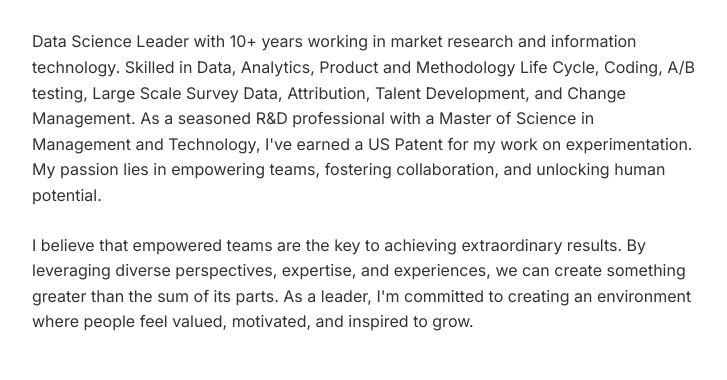
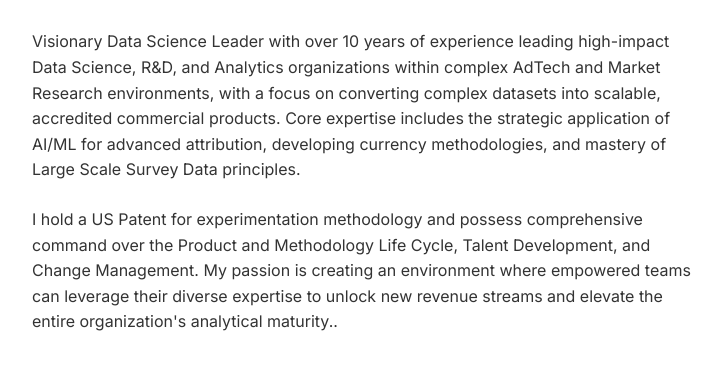
Before and after one commit to ajete/ajete.github.io, a plain HTML site: page index.html in a window 1280 px wide. Shown: the part 331-711 px from the top of the page, without its empty margins (276-1003 px from the left). Drawn offline with Linux system fonts and the light colour scheme.

Commit message:
Update index.html
overview update

```diff
--- a/index.html
+++ b/index.html
@@ -62,15 +62,14 @@
 
                 <h2>About</h2>
 
-                <p>Data Science Leader with 10+ years working in market research and information technology. Skilled in Data,
-Analytics, Product and Methodology Life Cycle, Coding, A/B testing, Large Scale Survey Data, Attribution, Talent Development,
-and Change Management. As a seasoned R&D professional with a Master of Science in Management and Technology, I've earned a US
-Patent for my work on experimentation. My passion lies in empowering teams, fostering collaboration, and unlocking human
-potential.</p>
+                <p>Visionary Data Science Leader with over 10 years of experience leading high-impact Data Science,
+R&D, and Analytics organizations within complex AdTech and Market Research environments, with a focus on converting
+complex datasets into scalable, accredited commercial products. Core expertise includes the strategic application of AI/ML for advanced attribution,
+developing currency methodologies, and mastery of Large Scale Survey Data principles.</p>
 
-                <p>I believe that empowered teams are the key to achieving extraordinary results. By leveraging diverse
-perspectives, expertise, and experiences, we can create something greater than the sum of its parts. As a leader, I'm committed
-to creating an environment where people feel valued, motivated, and inspired to grow.</p>
+                <p>I hold a US Patent for experimentation methodology and possess comprehensive command over the Product and Methodology Life Cycle,
+Talent Development, and Change Management. My passion is creating an environment where empowered teams can leverage their diverse expertise to unlock
+new revenue streams and elevate the entire organization's analytical maturity..</p>
 
             </section>
 
```
